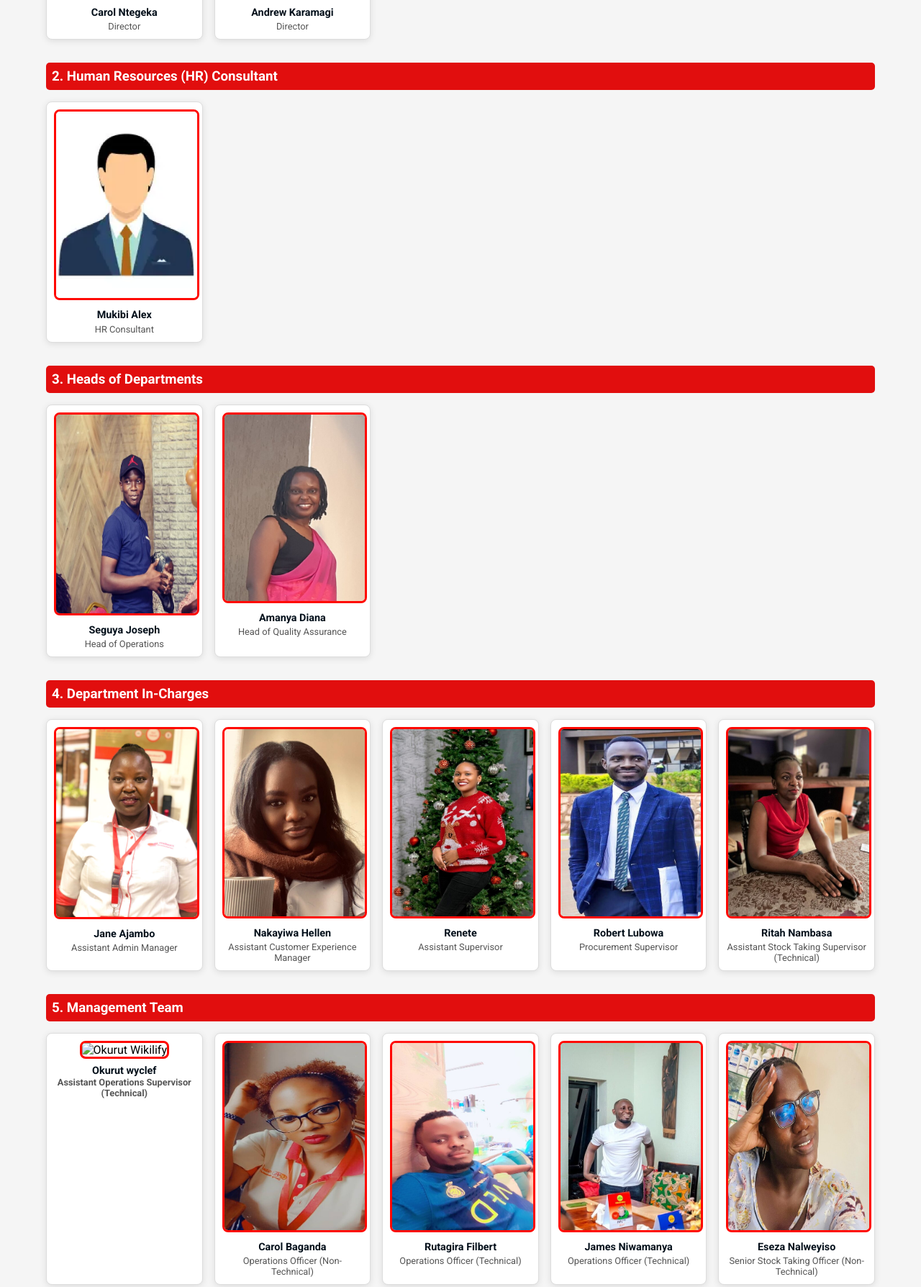
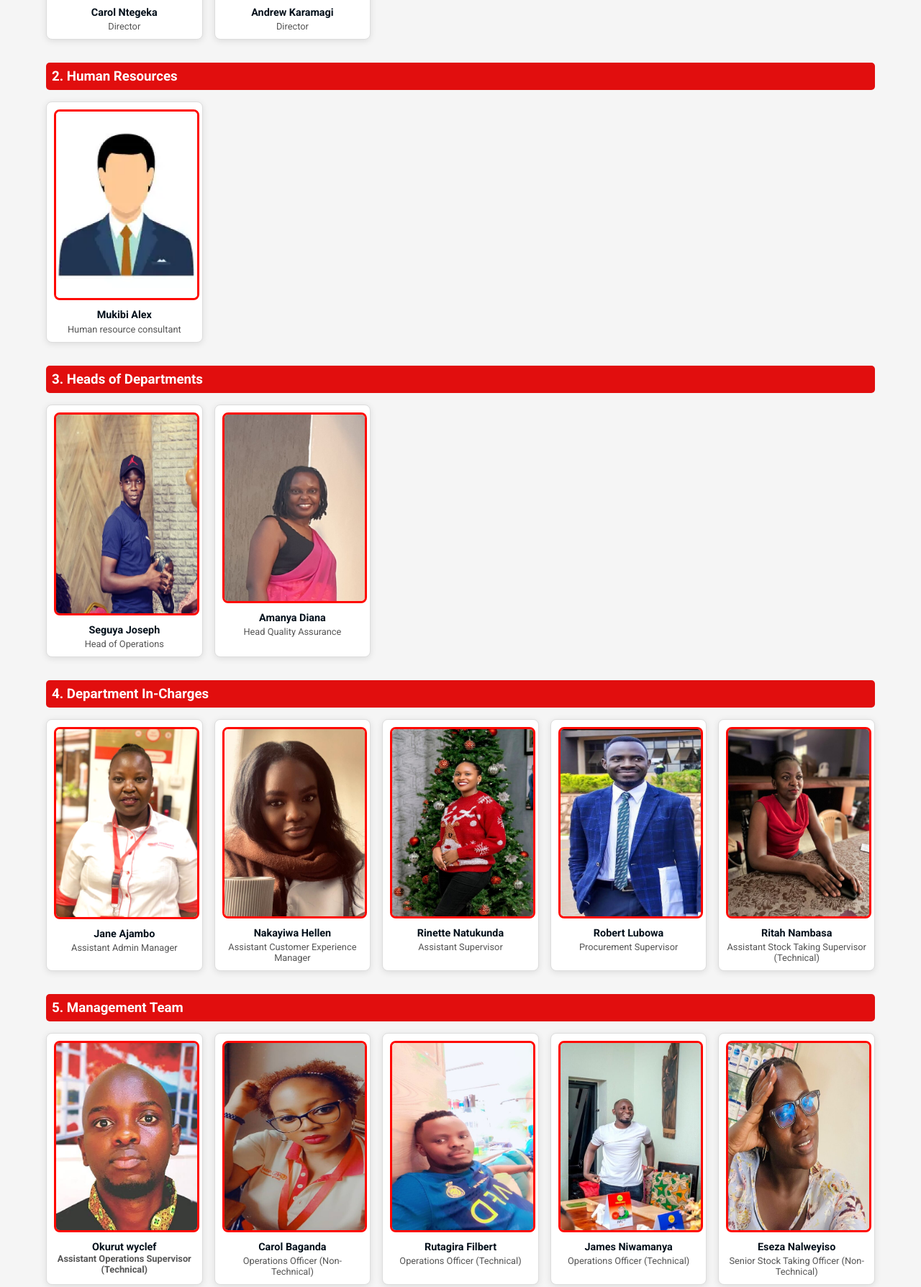
Before and after one commit to talemwaraymond/canda-connect, a plain HTML site: page index.html in a window 1280 px wide. Shown: the part 466-2254 px from the top of the page at 72% size. Drawn offline with Linux system fonts and the light colour scheme.

Commit message:
Update index.html

```diff
--- a/index.html
+++ b/index.html
@@ -103,12 +103,12 @@
 
 <!-- 2. Human Resources (HR) Consultant -->
 <section class="employee-grid">
-  <h3>2. Human Resources (HR) Consultant</h3>
+  <h3>2. Human Resources </h3>
   <div class="grid-container">
     <div class="employee-card">
       <img src="mukibi.webp" alt="Alex">
       <h4>Mukibi Alex</h4>
-      <p>HR Consultant</p>
+      <p>Human resource consultant</p>
     </div>
   </div>
 </section>
@@ -125,7 +125,7 @@
     <div class="employee-card">
       <img src="diana.jpg" alt="Amanya Diana">
       <h4>Amanya Diana</h4>
-      <p>Head of Quality Assurance</p>
+      <p>Head Quality Assurance</p>
     </div>
   </div>
 </section>
@@ -146,7 +146,7 @@
     </div>
     <div class="employee-card">
       <img src="rennet.jpg" alt="Renete">
-      <h4>Renete</h4>
+      <h4>Rinette Natukunda</h4>
       <p>Assistant Supervisor</p>
     </div>
     <div class="employee-card">
@@ -167,7 +167,7 @@
   <h3>5. Management Team</h3>
   <div class="grid-container">
     <div class="employee-card">
-      <img src="okurut.jpg" alt="Okurut Wikilify">
+      <img src="okurut.jpeg" alt="Okurut Wikilify">
       <h4>Okurut wyclef
       <p>Assistant Operations Supervisor (Technical)</p>
     </div>
@@ -318,7 +318,7 @@
       <p>Procurement Officer</p>
     </div>
     <div class="employee-card">
-      <img src="ritah.jpg" alt="Nakiwala Ritah Kisawuzi">
+      <img src="https://github.com/talemwaraymond/canda-connect/blob/main/ritah.jpg" alt="Nakiwala Ritah Kisawuzi">
       <h4>Nakiwala Ritah Kisawuzi</h4>
       <p>Procurement Officer</p>
     </div>
@@ -524,7 +524,7 @@
   <h3>13. Customer Experience Team</h3>
   <div class="grid-container">
     <div class="employee-card">
-      <img src="monicah.jpg" alt="Nalubega Monicah">
+      <img src="monii.jpg" alt="Nalubega Monicah">
       <h4>Nalubega Monicah</h4>
       <p>Customer Experience Officer</p>
     </div>
```
